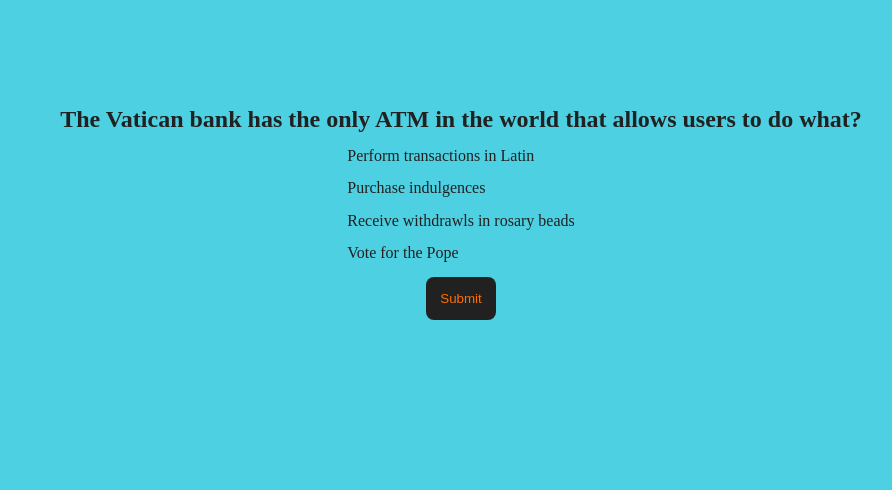
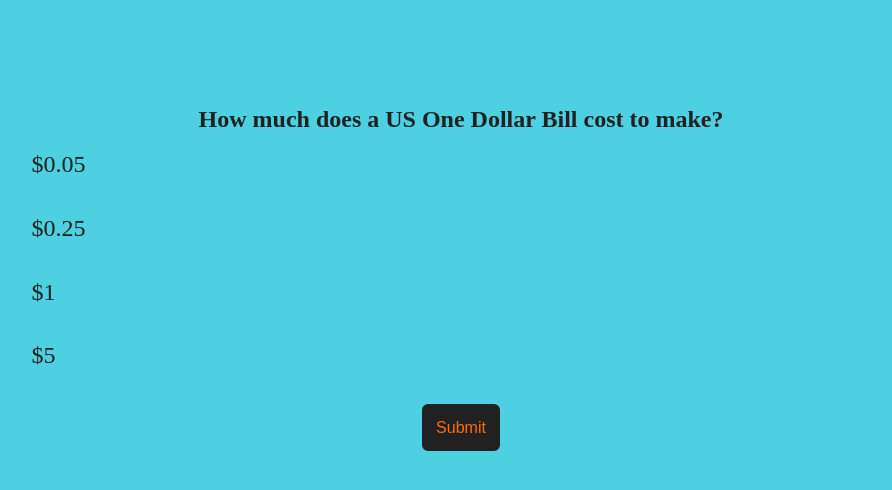
Before and after one commit to Rachanastasia/triv, a React (Create React App) app: page / in a window 1280 px wide. Both pictures are taken after a click on the button "Start Game". Shown: the top 490 px of the page, without its empty margins (179-1071 px from the left). Built offline with nearby package versions, Linux system fonts and the light colour scheme.

Commit message:
split question component further && selection is working

```diff
--- a/src/components/Question.js
+++ /dev/null
@@ -1,66 +0,0 @@
-import React, { Fragment, useState } from 'react'
-import { GrCaretNext } from 'react-icons/gr';
-
-function Question(props) {
-    const [answered, setAnswered] = useState(null);
-    let answers = [...props.question.incorrect, props.question.correct].sort();
-
-    const handleNext = () => {
-        setAnswered(null);
-        props.next();
-    }
-    const checkAnswered = () => {
-        return;
-    }
-
-    return (
-        <Fragment>
-            <h2>{props.question.question}</h2>
-
-            {answered === 'right'
-                ? <Fragment>
-                    <h3>That's right!</h3>
-                    <div className='answer'><p>{props.question.correct}</p></div>
-                    <button onClick={handleNext} >
-                        <GrCaretNext className='icon' />
-                    </button>
-                </Fragment>
-                : answered === 'wrong'
-                    ? <Fragment>
-                        <h3>Not quite</h3>
-                        <h4>Correct answer :</h4>
-                        <p>{props.question.correct}</p>
-                        <button onClick={handleNext}>
-                            <GrCaretNext className='icon' />
-                        </button>
-                    </Fragment>
-                    :
-                    <Fragment>
-                        <ul>
-                            <div className='answer' disabled={answered !== null} onClick={checkAnswered}><li className='answer'>{answers[0]}</li></div>
-                            <div className='answer' disabled={answered !== null} onClick={checkAnswered}><li className='answer'>{answers[1]}</li></div>
-                            <div className='answer' disabled={answered !== null} onClick={checkAnswered}><li className='answer'>{answers[2]}</li></div>
-                            <div className='answer' disabled={answered !== null} onClick={checkAnswered}><li className='answer'>{answers[3]}</li></div>
-                        </ul>
-                        <div>
-                            <button onClick={() => setAnswered('right')}>Submit</button>
-                        </div>
-                    </Fragment>
-            }
-        </Fragment>
-    )
-}
-
-//class flag
-//button relative to div
-
-export default Question;
-
-
-Question.defaultProps = {
-    question: {
-        question: "What is the national animal of Scotland?",
-        incorrect: ["Bear", "Rabbit", "Seal"],
-        correct: "Unicorn"
-    }
-}
--- a/src/components/Quiz.js
+++ b/src/components/Quiz.js
@@ -1,6 +1,6 @@
 import React, { useState, useEffect } from 'react';
 import Data from '../Apprentice_TandemFor400_Data.json';
-import Question from './Question';
+import Question from './question/Question';
 import Results from './Results';
 
 
@@ -11,24 +11,26 @@
 
     const [i, seti] = useState(0);
     const [questions, setQuestions] = useState(data);
-    const [question, setQuestion] = useState(Math.ceil(Math.random() * questions.length));
+    const [question, setQuestion] = useState(Math.ceil(Math.random() * questions.length - 1));
+    const [score, setScore] = useState(0);
 
     //resets questions data and i to 0
     useEffect(() => {
         setQuestions(data)
+        setScore(0)
         return () => seti(0)
     }, [])
 
 
-
-    const onNext = (correct = true) => {
-        if (correct) {
+    const onNext = (ans) => {
+        //removes question from randomized arr if correct
+        if (ans === true) {
+            setScore(score + 1)
             let q = questions
             q.splice(question, 1)
             setQuestions(q)
         }
-
-        setQuestion(Math.ceil(Math.random() * questions.length));
+        setQuestion(Math.ceil(Math.random() * questions.length - 1));
         seti(i + 1)
     }
 
@@ -39,8 +41,8 @@
     return (
         <section>
             {i <= 10
-                ? <Question question={questions[question]} next={onNext} />
-                : <Results playAgain={playAgain} />
+                ? <Question question={questions[question]} next={(ans) => onNext(ans)} />
+                : <Results playAgain={playAgain} score={score} />
             }
         </section>
 
--- a/src/components/Results.js
+++ b/src/components/Results.js
@@ -2,10 +2,11 @@
 
 function Results(props) {
     return (
-        <section>
+        <div className='results'>
             <h1>Results</h1>
+            <h2>You got {props.score} correct</h2>
             <button onClick={() => props.playAgain(false)}>Start Game</button>
-        </section>
+        </div>
     )
 }
 
--- /dev/null
+++ b/src/components/question/Answers.js
@@ -0,0 +1,28 @@
+import React, { Fragment, useState } from 'react'
+
+function Answers(props) {
+    const [selected, setSelected] = useState(null);
+
+    const handleSubmit = () => {
+        console.log(selected)
+        props.check(selected);
+    }
+
+    return (
+        <Fragment>
+            <ul>
+                <div className='answer' onClick={() => setSelected(0)}><li className={selected === 0 ? 'answer active' : 'answer'}>{props.answers[0]}</li></div>
+                <div className='answer' onClick={() => setSelected(1)}><li className={selected === 1 ? 'answer active' : 'answer'}>{props.answers[1]}</li></div>
+                <div className='answer' onClick={() => setSelected(2)}><li className={selected === 2 ? 'answer active' : 'answer'}>{props.answers[2]}</li></div>
+                {props.answers[3]
+                    ? <div className='answer' onClick={() => setSelected(3)}><li className={selected === 3 ? 'answer active' : 'answer'}>{props.answers[3]}</li></div>
+                    : null}
+            </ul>
+            <div>
+                <button onClick={handleSubmit}>Submit</button>
+            </div>
+        </Fragment>
+    )
+}
+
+export default Answers
--- /dev/null
+++ b/src/components/question/Question.js
@@ -0,0 +1,50 @@
+import React, { Fragment, useState, useEffect } from 'react'
+import Answers from './Answers';
+import { GrCaretNext } from 'react-icons/gr';
+import Result from './Result';
+
+function Question(props) {
+
+    //answer was correct bool
+    const [answer, setAnswer] = useState(null)
+
+    //merge and sort right and wrong answers
+    let answers = [...props.question.incorrect, props.question.correct].sort();
+
+    const checkAnswer = (selected) => {
+        console.log(selected)
+        if (selected === null) {
+            return true;
+        }
+
+        return answers[selected] === props.question.correct ? setAnswer(true) : setAnswer(false);
+    }
+
+    const handleNext = () => {
+        props.next(answer);
+        setAnswer(null)
+
+    }
+    console.log(answer)
+
+    return (
+        <Fragment>
+            <h2>{props.question.question}</h2>
+            {answer === null
+                ? <Answers answers={answers} check={(s) => checkAnswer(s)} />
+                : <Result answer={answer} correct={props.question.correct} next={handleNext} />}
+        </Fragment>
+    )
+}
+
+
+export default Question;
+
+
+Question.defaultProps = {
+    question: {
+        question: "What is the national animal of Scotland?",
+        incorrect: ["Bear", "Rabbit", "Seal"],
+        correct: "Unicorn"
+    }
+}
--- /dev/null
+++ b/src/components/question/Result.js
@@ -0,0 +1,24 @@
+import React, { Fragment } from 'react'
+
+function Result(props) {
+    return (
+        <Fragment>
+            {props.answer
+                ? <Fragment>
+                    <h2>That's correct!</h2>
+                    <p>{props.correct}</p>
+                    <button onClick={props.next}>Next</button>
+                </Fragment>
+
+                : <Fragment>
+                    <h2>Not quite!</h2>
+                    <h3>The correct answer is :</h3>
+                    <p>{props.correct}</p>
+                    <button onClick={props.next}>Next</button>
+                </Fragment>
+            }
+        </Fragment>
+    )
+}
+
+export default Result
--- a/src/styles/global.css
+++ b/src/styles/global.css
@@ -9,6 +9,9 @@
     --colors-secondary-variant: #FFC107;
     --colors-grey: #9e9e9e;
     --colors-grey-variant: #212121;
+
+    --fontsize-sm: 16px;
+    --fontsize-med: 24px;
 }
 
 
--- a/src/styles/main.css
+++ b/src/styles/main.css
@@ -12,6 +12,7 @@
     justify-content: center;
     align-items: center;
     color: var(--colors-grey-variant);
+
 }
 
 section{
@@ -22,26 +23,71 @@
     flex-direction: column;
     justify-content: flex-start;
     align-items: center;
+
 }
 
 ul{
     list-style: none;
+    display: flex;
+    flex-direction: column;
+    justify-content: flex-start;
+    align-items: center;
+    font-size: var(--fontsize-med);
 }
 
 li{
     padding: var(--spacer-sm);
     padding-bottom: 0;
+    width: inherit
+
+}
+
+p{
+    font-size: var(--fontsize-med);
 }
 
 button{
     padding:  var(--spacer-sm);
     margin: var(--spacer-sm);
     border-radius: 8px;
-    border: 0;
+    border: 2px solid var(--colors-primary);
     color: var(--colors-secondary);
     background-color: var(--colors-grey-variant);
+    outline: 0;
+    font-size: var(--fontsize-sm);
+}
+
+button:focus{
+    color: var(--colors-grey-variant);
+    background-color: var(--colors-primary);
+    border: 2px solid var(--colors-grey-variant);
 }
 
 .icon{
     color: var(--colors-secondary);
 }
+
+
+
+.answer{
+    width: 70vw;
+    border: 2px solid var(--colors-primary);
+
+
+}
+.answer li{
+    padding: var(--spacer-sm);
+}
+.active{
+    border: 2px solid var(--colors-grey-variant);
+    border-radius: 8px;
+    color: var(--colors-secondary);
+}
+
+@media all and (min-width: 500px){
+
+}
+
+@media all and (min-width: 750px){
+
+}
```
Also changed, not shown: src/components/Answer.js (deleted, +0 -9 lines).
